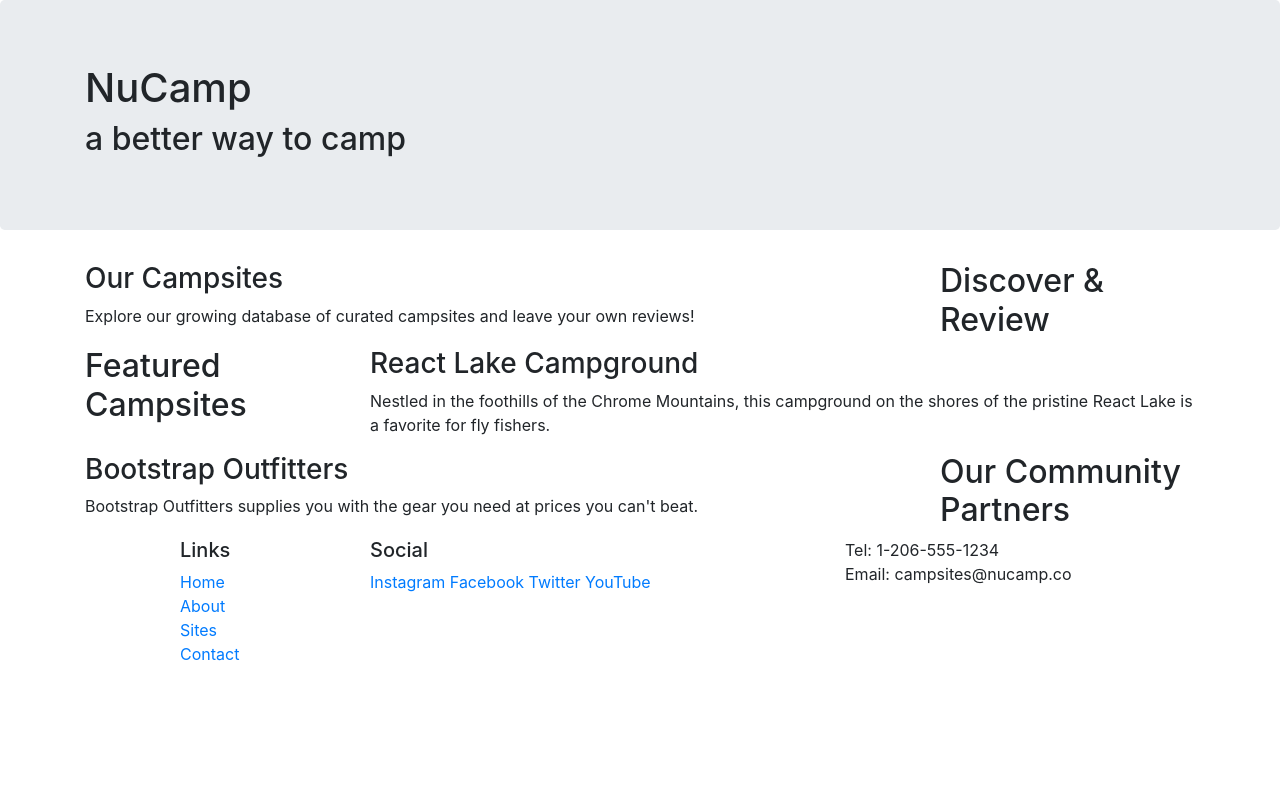
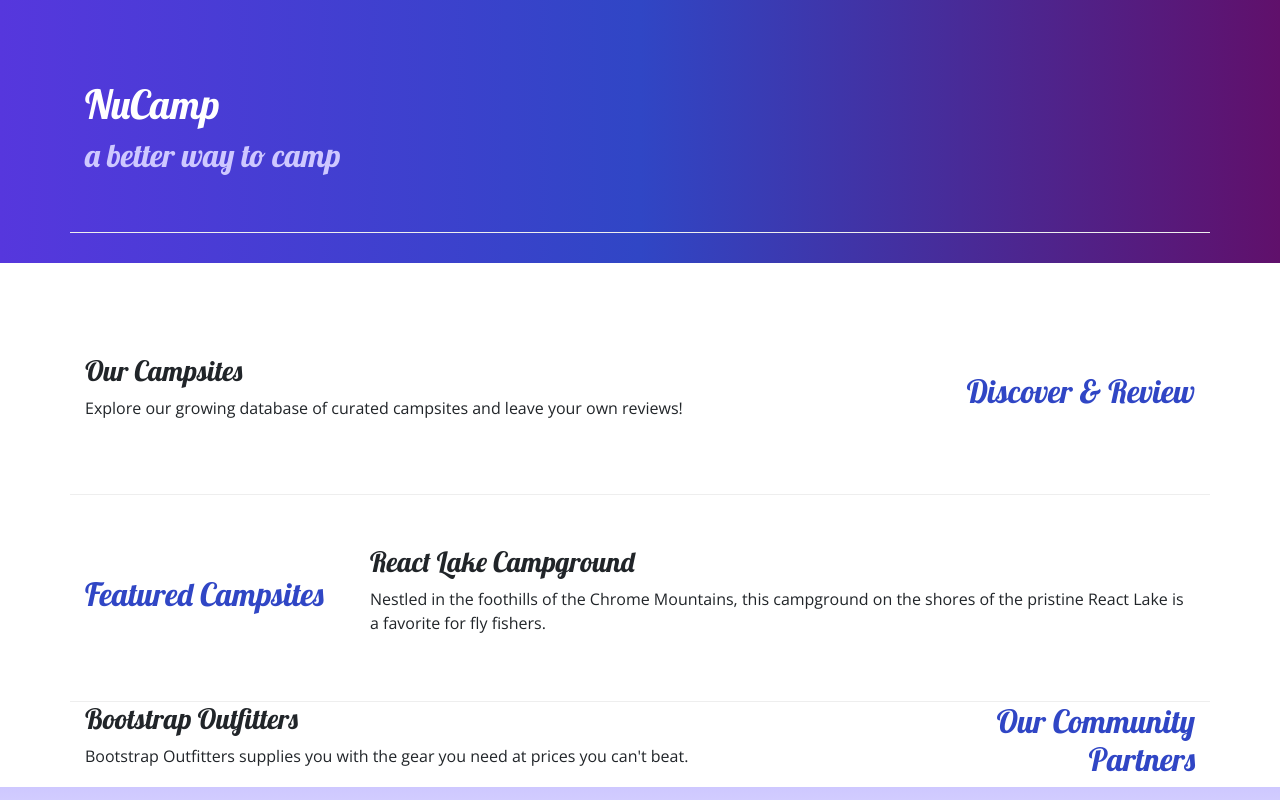
Before and after one commit to BennyDeet/bootstrap, a website: page index.html in a window 1280 px wide. Shown: the top 800 px of the page. Drawn offline with nearby package versions, Linux system fonts and the light colour scheme.

Commit message:
adding Custom Styles

```diff
--- a/index.html
+++ b/index.html
@@ -9,14 +9,18 @@
         <!-- Bootstrap CSS -->
         <link rel="stylesheet" href="node_modules/bootstrap/dist/css/bootstrap.min.css" />
 
+        <!-- Additional CSS must be placed after Bootstrap CSS -->
+        <link rel="stylesheet" href="https://fonts.googleapis.com/css?family=Lobster|Open+Sans" />
+        <link rel="stylesheet" href="css/styles.css" />
+
         <title>NuCamp: A Better Way To Camp</title>
     </head>
 
 <body>
 
-    <header class="jumbotron">
+    <header class="jumbotron jumbotron-fluid">
         <div class="container">
-            <div class="row">
+            <div class="row row-content align-items-center">
                 <div class="col">
                     <h1>NuCamp</h1>
                     <h2>a better way to camp</h2>
@@ -26,9 +30,9 @@
     </header>
 
     <div class="container">
-        <div class="row">
+        <div class="row row-content align-items-center">
             <div class="col-sm-4 order-sm-last col-md-3">
-                <h2>Discover & Review</h2>
+                <h2 class="text-sm-right">Discover & Review</h2>
             </div>
             <div class="col">
                 <h3>Our Campsites</h3>
@@ -36,7 +40,7 @@
             </div>
         </div>
 
-        <div class="row">
+        <div class="row row-content align-items-center">
             <div class="col-sm-4 col-md-3">
                 <h2>Featured Campsites</h2>
             </div>
@@ -48,7 +52,7 @@
 
         <div class="row">
             <div class="col-sm-4 order-sm-last col-md-3">
-                <h2>Our Community Partners</h2>
+                <h2 class="text-sm-right">Our Community Partners</h2>
             </div>
             <div class="col">
                 <h3>Bootstrap Outfitters</h3>
@@ -69,14 +73,14 @@
                         <li><a href="#">Contact</a></li>
                     </ul>
                 </div>
-                <div class="col-6 col-sm-5">
+                <div class="col-6 col-sm-5 text-center">
                 	<h5>Social</h5>
                     <a href="http://instagram.com/">Instagram</a>
                     <a href="http://facebook.com/">Facebook</a>
                     <a href="http://twitter.com/">Twitter</a>
                     <a href="http://youtube.com/">YouTube</a>
                 </div>
-                <div class="col-sm-4">
+                <div class="col-sm-4 text-center">
                     Tel: 1-206-555-1234<br />
                     Email: campsites@nucamp.co
                 </div>
```
